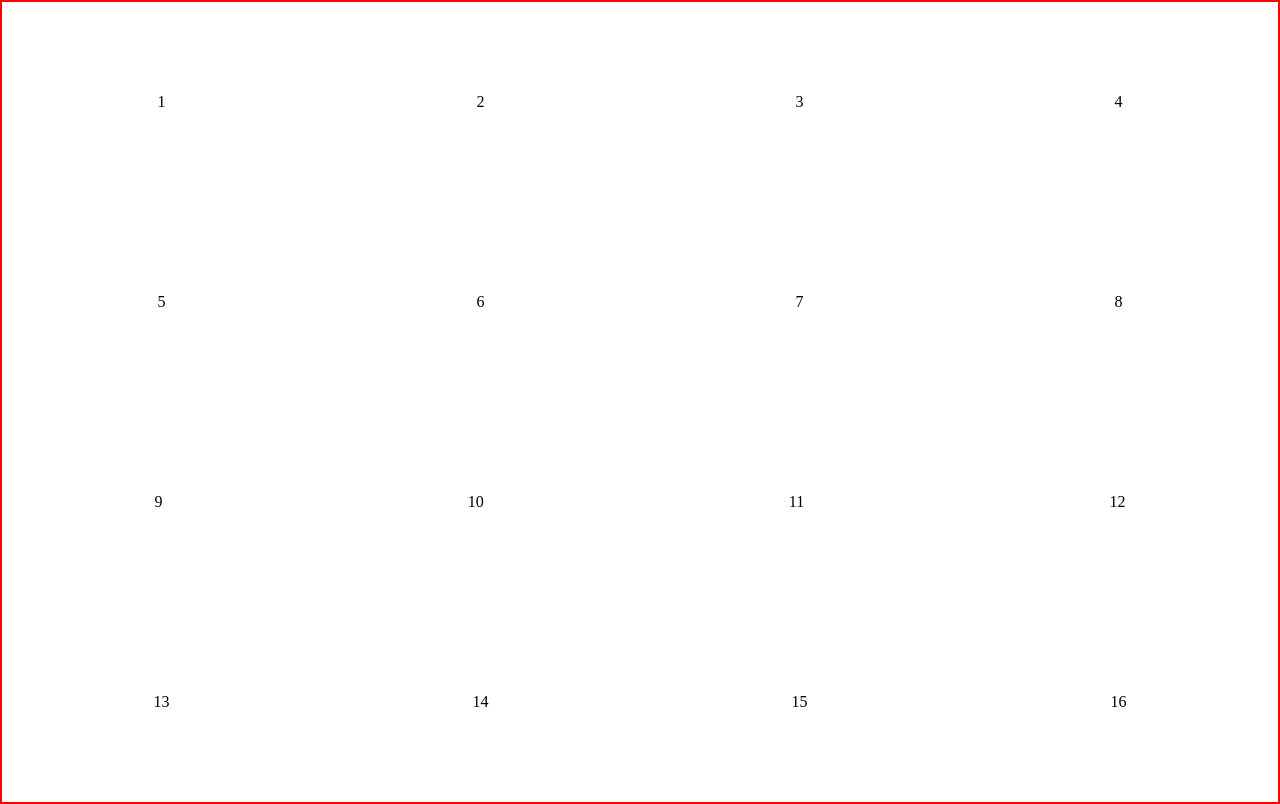
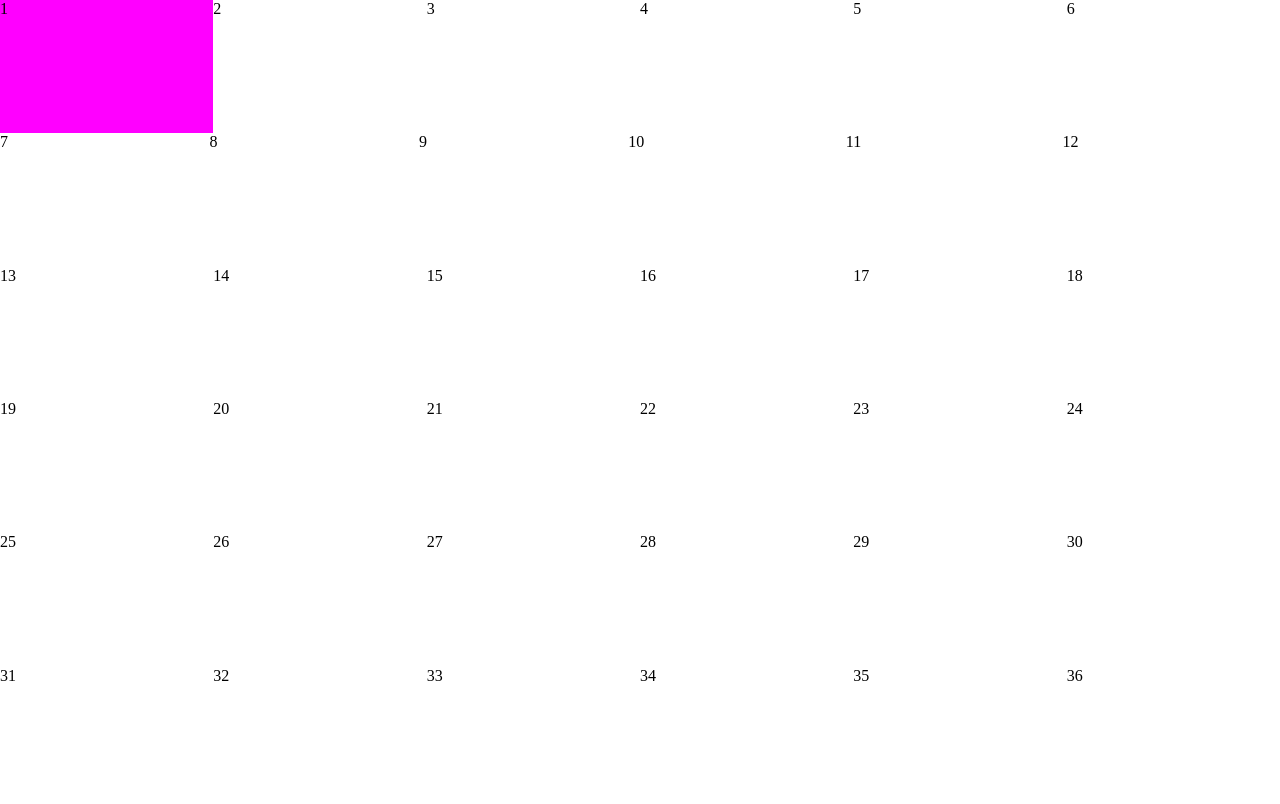
Before and after one commit to JStrang21/etch, a plain HTML site: page index.html in a window 1280 px wide. Drawn offline with Linux system fonts and the light colour scheme.

Commit message:
Added hover

```diff
--- a/script.js
+++ b/script.js
@@ -7,7 +7,7 @@ document.body.appendChild(container);
 container.className = 'container'
 
 
-genDivs(4)
+genDivs(6)
 function genDivs(v) {
     let e = container;
     for (i=0;i<v;i++) {
--- a/styles.css
+++ b/styles.css
@@ -4,7 +4,6 @@ html, body {
 }
 
 .container {
-    border: 2px solid red;
     margin: 0%;
     height: 100%;
     display: flex;
@@ -15,5 +14,14 @@ html, body {
 .row {
     display: flex;
     justify-content: space-around;
+    flex-grow: 1;
+}
 
+.cell {
+    flex-grow: 1;
+    transition: .3s linear;
 }
+
+div.cell:hover {
+    background-color: magenta;
+}
```
